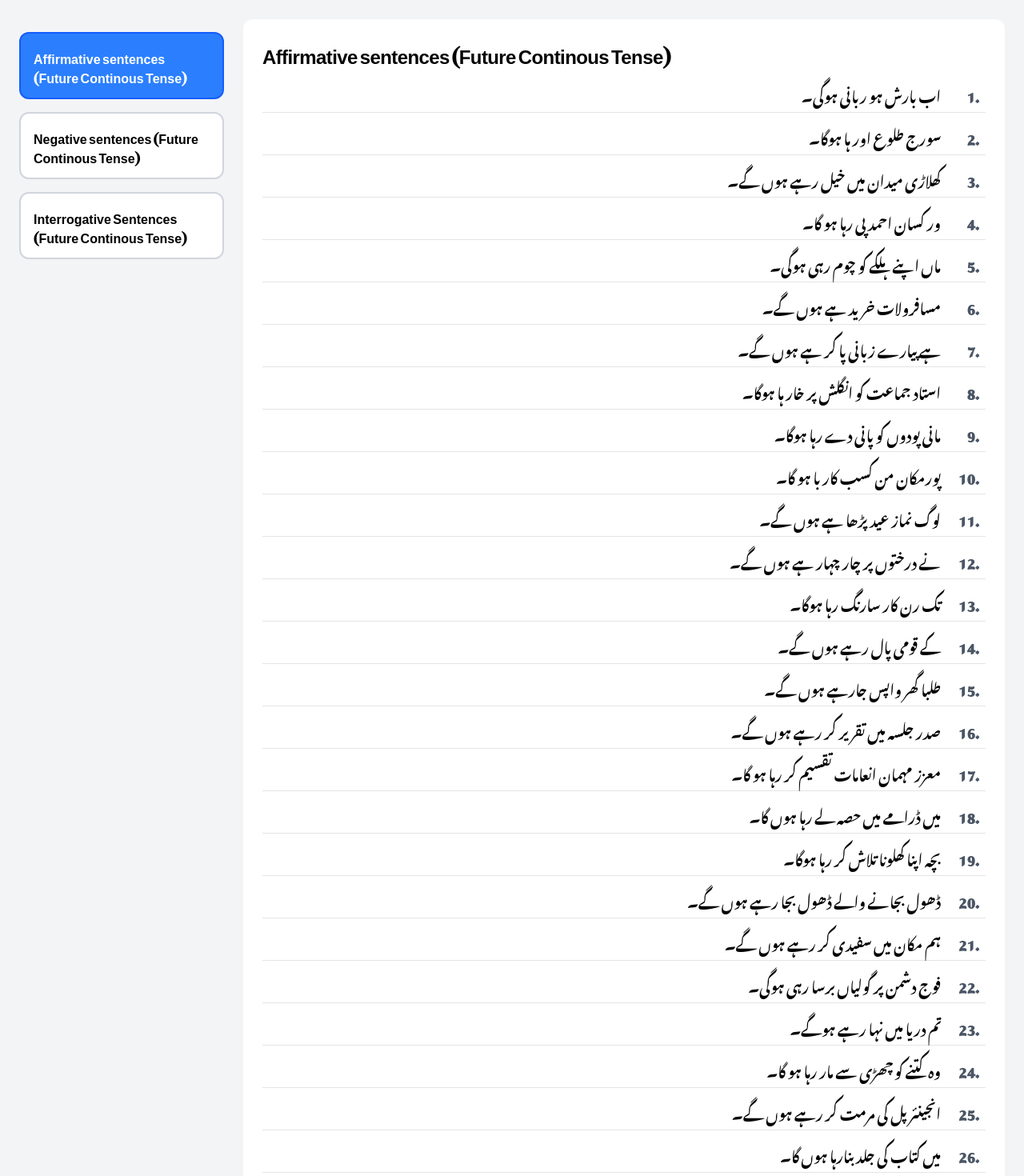
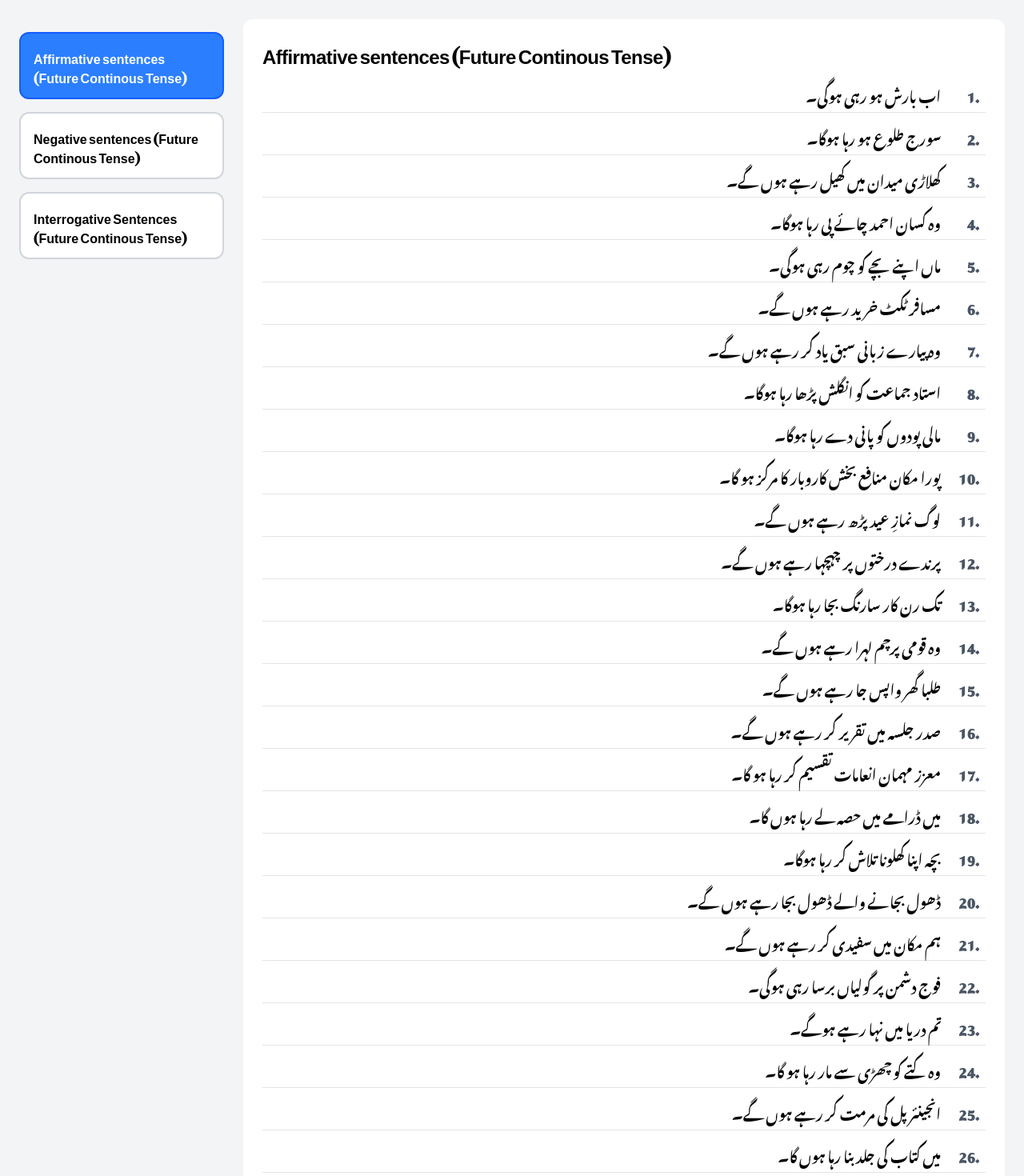
Before and after one commit to tahaamin2013/quiz-web, a Next.js app: page /section/10 in a window 1280 px wide. Shown: the top 1470 px of the page at 80% size. Built offline with nearby package versions, Linux system fonts and the light colour scheme; a web font is replaced by a local one.

Commit message:
Update questions for future continuous tense

```diff
--- a/src/app/section/10/page.tsx
+++ b/src/app/section/10/page.tsx
@@ -10,23 +10,22 @@ const page = () => {
 
     const questions: Record<number, string[]> = {
     1: [
+    "اب بارش ہو رہی ہوگی۔",
+    "سورج طلوع ہو رہا ہوگا۔",
+    "کھلاڑی میدان میں کھیل رہے ہوں گے۔",
+    "وہ کسان احمد چائے پی رہا ہوگا۔",
+    "ماں اپنے بچے کو چوم رہی ہوگی۔",
+    "مسافر ٹکٹ خرید رہے ہوں گے۔",
+    "وہ پیارے زبانی سبق یاد کر رہے ہوں گے۔",
+    "استاد جماعت کو انگلش پڑھا رہا ہوگا۔",
+    "مالی پودوں کو پانی دے رہا ہوگا۔",
+    "پورا مکان منافع بخش کاروبار کا مرکز ہو گا۔",
+    "لوگ نمازِ عید پڑھ رہے ہوں گے۔",
+    "پرندے درختوں پر چہچہا رہے ہوں گے۔",
+    "تک رن کار سارنگ بجا رہا ہوگا۔",
+    "وہ قومی پرچم لہرا رہے ہوں گے۔",
 
-            "اب بارش ہو ربانی ہوگی۔",
-            "سورج طلوع اور ہا ہوگا۔",
-            "کھلاڑی میدان میں خیل رہے ہوں گے۔",
-            "ور کسان احمد پی رہا ہو گا۔",
-            "ماں اپنے ہلکے کو چوم رہی ہوگی۔",
-            "مسافرولات خرید ہے ہوں گے۔",
-            "ہے پیارے زبانی پا کر ہے ہوں گے۔",
-            "استاد جماعت کو انگلش پر خار ہا ہوگا۔",
-            "مانی پودوں کو پانی دے رہا ہوگا۔",
-            "پورمکان من کسب کار با ہو گا۔",
-            "لوگ نماز عید پڑھا ہے ہوں گے۔",
-            "نے درختوں پر چار چہار ہے ہوں گے۔",
-            "تک رن کار سارنگ رہا ہوگا۔",
-            "کے قومی پال رہے ہوں گے۔",
-
-            "طلبا گھر واپس جارہے ہوں گے۔",
+    "طلبا گھر واپس جا رہے ہوں گے۔",
     "صدر جلسہ میں تقریر کر رہے ہوں گے۔",
     "معزز مہمان انعامات تقسیم کر رہا ہو گا۔",
     "میں ڈرامے میں حصہ لے رہا ہوں گا۔",
@@ -35,15 +34,15 @@ const page = () => {
     "ہم مکان میں سفیدی کر رہے ہوں گے۔",
     "فوج دشمن پر گولیاں برسا رہی ہوگی۔",
     "تم دریا میں نہا رہے ہوگے۔",
-            "وہ کتنے کو چھڑی سے مار رہا ہو گا۔",
+    "وہ کتے کو چھڑی سے مار رہا ہو گا۔",
     "انجینئر پل کی مرمت کر رہے ہوں گے۔",
-            "میں کتاب کی جلد بنارہا ہوں گا۔",
+    "میں کتاب کی جلد بنا رہا ہوں گا۔",
     "پاگل کتا لوگوں کو کاٹ رہا ہوگا۔",
     "زخمی کا خون بہہ رہا ہوگا۔",
-            "بچہ کھلونے تو ڑ رہا ہوگا۔",
+    "بچہ کھلونا توڑ رہا ہوگا۔",
 ],
 2: [
-            "تم ہی نگا ر ہے ہوئے۔",
+    "تم ہی نگار ہو رہے ہو۔",
     "وہ مذاق نہیں کر رہے ہوں گے۔",
     "مجید اپنے بھائی کو نہیں ستا رہا ہوگا۔",
     "لنگڑا گھوڑے پر سوار نہیں ہو رہا ہوگا۔",
@@ -53,9 +52,9 @@ const page = () => {
     "شیر بکری کو نہیں پھاڑ رہا ہوگا۔",
     "قصاب چھری تیز نہیں کر رہا ہو گا۔",
     "تم مرغی کو ذبح نہیں کر رہے ہوگے۔",
-            "اصغری یوم پیدائش کا کیک نہیں کاٹ رہی ہوگی۔",
+    "اصغری یومِ پیدائش کا کیک نہیں کاٹ رہی ہوگی۔",
     "دھوبن کپڑے استری نہیں کر رہی ہوگی۔",
-            "سٹارز اور تیار نہیں کر رہا ہوگا۔",
+    "سٹارز تیاری نہیں کر رہے ہوں گے۔",
     "وہ اس وقت دعا نہیں مانگ رہا ہوگا۔",
     "لوگ آج پتنگیں نہیں اُڑا رہے ہوں گے۔",
     "ڈاکٹر مریض کا آپریشن نہیں کر رہا ہوگا۔",
@@ -65,46 +64,47 @@ const page = () => {
     "بچے کاغذی کشتیاں نہیں تیرا رہے ہوں گے۔",
     "گاڑی تیز نہیں چل رہی ہوگی۔",
     "عورتیں ہار نہیں بنا رہی ہوں گی۔",
-            "تم دوڑوں میں حصہ نہیں لے رہے ہو گے۔",
+    "تم دوڑ میں حصہ نہیں لے رہے ہو گے۔",
     "موچی جوتے تیار نہیں کر رہے ہوں گے۔",
     "وہ مکان خالی نہیں کر رہے ہوں گے۔",
     "وہ مال سستا نہیں بیچ رہے ہوں گے۔",
-            "اچھے دوکاندار مال ذخیرہ نہیں کر رہے ہوں گے۔",
+    "اچھے دکاندار مال ذخیرہ نہیں کر رہے ہوں گے۔",
     "سمگلر دن کے وقت سامان سمگل نہیں کر رہے ہوں گے۔",
     "نیک آدمی دودھ میں پانی نہیں ملا رہا ہوگا۔",
 ],
 3: [
     "کیا لڑکا اپنا سبق یاد کر رہا ہو گا؟",
     "کیا لڑکیاں چیزیں جھاڑ رہی ہوں گی؟",
-            "تم ان کا محط کیوں پڑھا رہے ہو گے؟",
+    "تم ان کا سبق کیوں پڑھا رہے ہو گے؟",
     "سورج کب نکل رہا ہوگا؟",
     "وہ پتنگ کیسے اڑا رہا ہو گا؟",
     "عورتیں کہاں گا رہی ہوں گی؟",
     "تم کیا سوچ رہے ہوگے؟",
     "ہم میچ کہاں دیکھ رہے ہوں گے؟",
     "شکاری کہاں چھپ رہا ہوگا؟",
-            "دور از کس کو بتا رہا ہو گا؟",
+    "وہ کس کو بتا رہا ہو گا؟",
     "کتنے آدمی فصل کاٹ رہے ہوں گے؟",
-            "تم اس آدمی پر کیوں نہیں رہے ہو گے؟",
-            "بچے کیوں دور ہے ہوں گے؟",
+    "تم اس آدمی پر کیوں نہیں ہنس رہے ہو گے؟",
+    "بچے کیوں دور ہو رہے ہوں گے؟",
     "تم کب سفر پر روانہ ہو رہے ہو گے؟",
     "کیا میں گھوڑے سے اتر رہا ہوں گا؟",
     "بچے کب سو رہے ہوں گے؟",
-            "کسان فصل کب ہوا رہے ہوں گے؟",
+    "کسان فصل کب بو رہے ہوں گے؟",
     "کیا مزدور سڑک ہموار کر رہے ہوں گے؟",
     "کیا تم میز کو پیچھے دھکیل رہے ہوں گے؟",
     "وہ کیوں جھوٹ بول رہا ہوگا؟",
     "ریل گاڑی دیر سے کیوں آ رہی ہوگی؟",
-            "کہاں جمع ہو رہے ہوں گے؟",
+    "وہ کہاں جمع ہو رہے ہوں گے؟",
     "ستارے کب چمک رہے ہوں گے؟",
     "کیا مسافر گھر پہنچ رہے ہوں گے؟",
     "ہم ان کا استقبال کہاں کر رہے ہوں گے؟",
     "فوج ملک کا دفاع کیسے کر رہی ہوگی؟",
     "کیا دونوں فریق زمین کے اس ٹکڑے پر لڑ رہے ہوں گے؟",
-            "کیا تو کر تازہ سبزی خرید رہا ہوگا؟",
+    "کیا تم تازہ سبزی خرید رہے ہو گے؟",
     "کیا لڑکی چرخہ کات رہی ہوگی؟",
     "کتنے مزدور پل تعمیر کر رہے ہوں گے؟",
 ],
+
     };
 
     const [selectedSection, setSelectedSection] = useState<number>(1);
```
Lines whose indentation alone changed are shown as unchanged.
